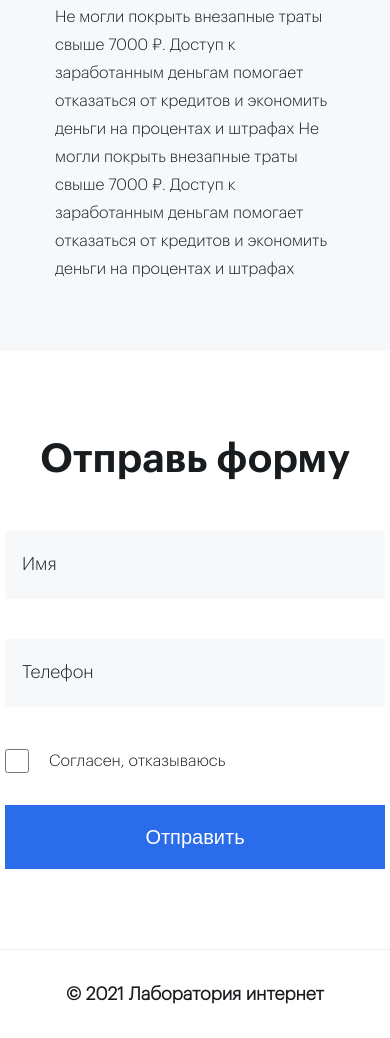
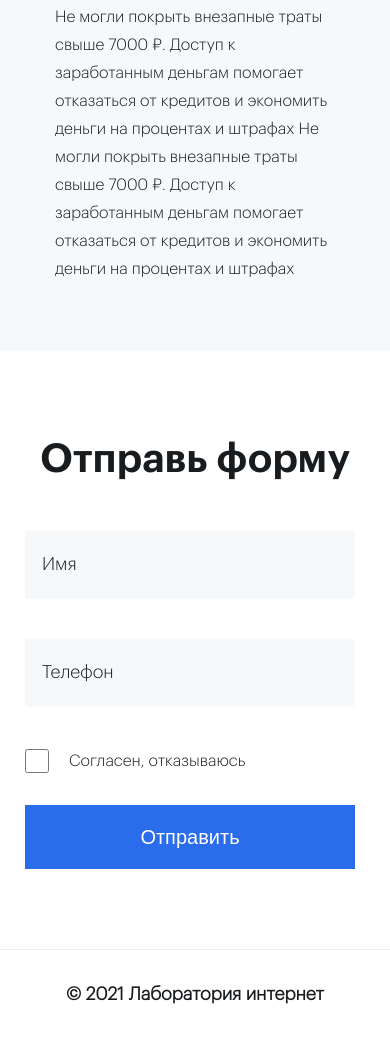
Before and after one commit to Illbeblack/test_task, a website built with webpack: page src/index.html in a window 390 px wide. Shown: the part 6163-7201 px from the top of the page. Built offline with nearby package versions, Linux system fonts and the light colour scheme.

Commit message:
feat: add breakpoint for form section

```diff
--- a/src/styles.css
+++ b/src/styles.css
@@ -875,6 +875,20 @@ html {
   background-color: var(--color-primary-hover);
 }
 
+@media (max-width: 840px) {
+  .form {
+    max-width: 73rem;
+    column-gap: 2.4rem;
+  }
+  .text-field__input {
+    max-width: 33rem;
+  }
+  .form__btn {
+    width: 33rem;
+    padding: 2rem 10rem;
+  }
+}
+
 /* FOOTER */
 
 .footer {
```
Also changed, not shown: dist/index.html, 4 other files.
